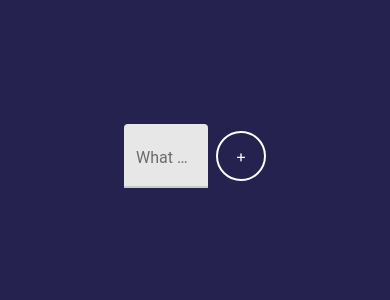
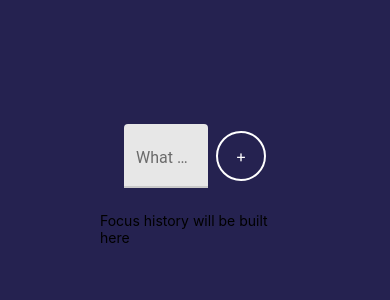
Before and after one commit to ed3899/react-native-docs, a React Native app: screen / in a window 390 px wide. Shown: the top 300 px of the page. Built offline with nearby package versions, Linux system fonts and the light colour scheme.

Commit message:
focus history setup

```diff
--- a/App.tsx
+++ b/App.tsx
@@ -1,5 +1,5 @@
 //% libs
-import {useState} from "react";
+import {Fragment, useState} from "react";
 
 import {
   StyleSheet,
@@ -13,6 +13,7 @@ import {SafeAreaProvider} from "react-native-safe-area-context";
 //% comps
 import {Focus} from "./features/Focus";
 import Timer from "./features/Timer";
+import FocusHistory from "./features/FocusHistory";
 
 //% utils
 import {colors} from "./utils";
@@ -25,13 +26,17 @@ const styles = StyleSheet.create({
   },
 });
 
-const App = () => {
+const App = function () {
   const [currentSubject, setCurrentSubject] = useState<string>("");
+  const [history, setHistory] = useState<string[]>([]);
 
   return (
     <SafeAreaProvider style={styles.container}>
       {currentSubject === "" ? (
-        <Focus addSubject={subject_ => setCurrentSubject(subject_)} />
+        <Fragment>
+          <Focus addSubject={subject_ => setCurrentSubject(subject_)} />
+          <FocusHistory history={history} />
+        </Fragment>
       ) : (
         <Timer
           focusSubject={currentSubject}
--- a/features/Focus.tsx
+++ b/features/Focus.tsx
@@ -11,7 +11,7 @@ import {sizes} from "../utils";
 
 const styles = StyleSheet.create({
   container: {
-    flex: 1,
+
   },
   inputContainer: {
     padding: sizes.spacing.lg,
@@ -28,9 +28,15 @@ const styles = StyleSheet.create({
 });
 
 type FocusPropsT = {
+  /**
+   * @abstract Function to add subjects to the state
+   */
   addSubject: React.Dispatch<React.SetStateAction<string>>;
 };
 
+/**
+ * @abstract Focus timer
+ */
 export const Focus: React.FC<FocusPropsT> = props_ => {
   const {addSubject} = props_;
   const [subject, setSubject] = useState<string>("");
--- /dev/null
+++ b/features/FocusHistory.tsx
@@ -0,0 +1,17 @@
+//%
+import React from "react";
+import {View, Text} from "react-native";
+
+type FocusHistoryPropsT = {
+  history: string[];
+};
+
+const FocusHistory: React.FC<Partial<FocusHistoryPropsT>> = props => {
+  return (
+    <View>
+      <Text>Focus history will be built here</Text>
+    </View>
+  );
+};
+
+export default FocusHistory;
```
